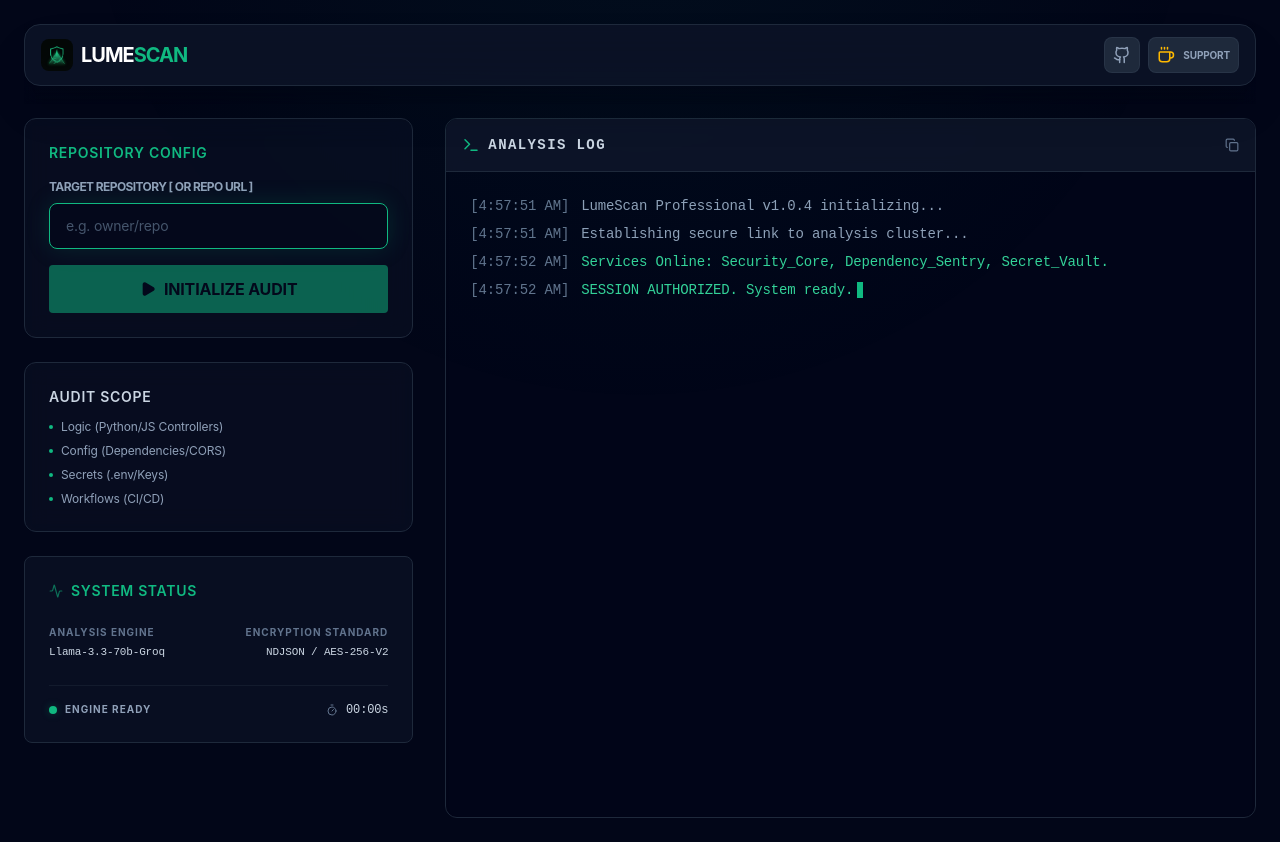
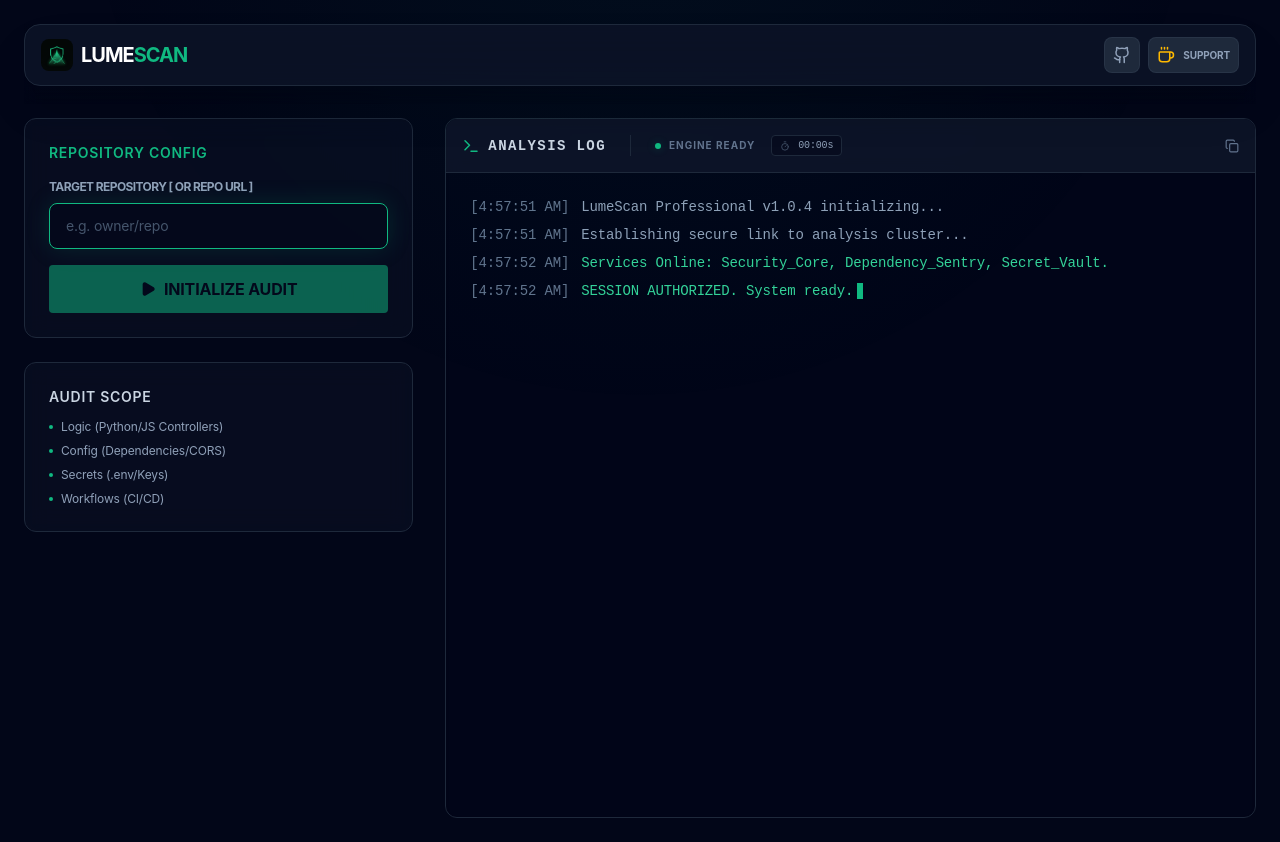
Before and after one commit to mfscpayload-690/lumescan, a Next.js app in the folder web/: page / in a window 1280 px wide. Built offline with nearby package versions, Linux system fonts and the light colour scheme.

Commit message:
feat(web): enhance workstation with dynamic repo heading and language icons

```diff
--- a/web/components/Workstation.tsx
+++ b/web/components/Workstation.tsx
@@ -15,6 +15,28 @@ interface LogEntry {
   message: string;
   timestamp: string;
 }
+
+const getLanguageColor = (lang: string) => {
+  const colors: Record<string, string> = {
+    'JavaScript': '#f1e05a',
+    'TypeScript': '#3178c6',
+    'Python': '#3572A5',
+    'HTML': '#e34c26',
+    'CSS': '#563d7c',
+    'Rust': '#dea584',
+    'Go': '#00ADD8',
+    'C++': '#f34b7d',
+    'Java': '#b07219',
+    'PHP': '#4F5D95',
+    'Ruby': '#701516',
+    'Shell': '#89e051',
+    'Vue': '#41b883',
+    'React': '#61dafb',
+    'C': '#555555',
+    'C#': '#178600',
+  };
+  return colors[lang] || '#8b949e';
+};
 
 const Github = ({ size = 24, ...props }: { size?: number } & React.SVGProps<SVGSVGElement>) => (
   <svg
@@ -482,11 +504,12 @@ export const Workstation: React.FC<WorkstationProps> = ({ initialRepo }) => {
               </div>
             )}
 
-            {repoMetadata ?
+            {repoMetadata && (
               <div className="p-6 bg-slate-900/40 border border-slate-800 rounded-xl backdrop-blur-md relative z-10 animate-in fade-in slide-in-from-left-4 duration-500 shadow-xl">
                 <div className="flex items-center justify-between mb-6">
-                  <h2 className="text-sm font-bold text-blue-400 uppercase tracking-[0.2em] flex items-center gap-2">
-                    <Zap size={16} className="text-blue-400 fill-blue-400/20" /> REPOSITORY PULSE
+                  <h2 className="text-base sm:text-xl font-bold text-white flex items-center gap-2.5 truncate pr-4">
+                    <Zap size={20} className="text-blue-400 fill-blue-400/20 shrink-0" />
+                    {repoMetadata.full_name || (repoUrl && repoUrl.includes('/') ? repoUrl.split('/').filter(Boolean).slice(-2).join('/') : repoUrl) || 'REPOSITORY PULSE'}
                   </h2>
                   <div className="px-2 py-1 bg-slate-950 border border-slate-800 rounded text-[10px] font-mono text-slate-500 uppercase">
                     {repoMetadata.visibility || 'Public'}
@@ -532,14 +555,32 @@ export const Workstation: React.FC<WorkstationProps> = ({ initialRepo }) => {
 
                   {/* Technical Meta List */}
                   <div className="space-y-3 pt-2">
-                    <div className="flex items-center justify-between p-3 bg-slate-950/40 rounded-lg border border-slate-800/50 hover:bg-slate-950/60 transition-colors">
-                      <div className="flex items-center gap-3">
-                        <div className="p-1.5 bg-emerald-500/10 rounded">
-                          <Code size={14} className="text-emerald-500" />
+                    <div className="flex flex-wrap items-center gap-3 p-4 bg-slate-950/40 rounded-xl border border-slate-800/50 hover:bg-slate-950/60 transition-colors">
+                      {repoMetadata.languages && repoMetadata.languages.length > 0 ? (
+                        repoMetadata.languages.slice(0, 10).map((lang: string) => {
+                          const mapping: Record<string, string> = {
+                            'JavaScript': 'js', 'TypeScript': 'ts', 'Python': 'py',
+                            'HTML': 'html', 'CSS': 'css', 'Rust': 'rust', 'Go': 'go',
+                            'C++': 'cpp', 'Java': 'java', 'PHP': 'php', 'Ruby': 'ruby',
+                            'Shell': 'bash', 'Vue': 'vue', 'React': 'react', 'C': 'c', 'C#': 'cs'
+                          };
+                          const iconId = mapping[lang] || lang.toLowerCase().replace('#', 's').replace('++', 'pp');
+                          return (
+                            <img
+                              key={lang}
+                              src={`https://skillicons.dev/icons?i=${iconId}`}
+                              alt={lang}
+                              title={lang}
+                              className="w-6 h-6 sm:w-8 sm:h-8 hover:scale-110 transition-transform cursor-help"
+                            />
+                          );
+                        })
+                      ) : (
+                        <div className="flex items-center gap-2">
+                          <Code size={16} className="text-slate-500" />
+                          <span className="text-xs font-mono text-slate-400">Technology stack identified during scan</span>
                         </div>
-                        <span className="text-[11px] font-bold text-slate-400 uppercase tracking-widest">Main Language</span>
-                      </div>
-                      <span className="text-xs font-mono text-slate-200">{repoMetadata.language || 'Multi'}</span>
+                      )}
                     </div>
 
                     <div className="flex items-center justify-between p-3 bg-slate-950/40 rounded-lg border border-slate-800/50 hover:bg-slate-950/60 transition-colors">
@@ -590,49 +631,33 @@ export const Workstation: React.FC<WorkstationProps> = ({ initialRepo }) => {
                   </div>
                 </div>
               </div>
-              :
-              <div className="p-6 bg-slate-900/50 border border-slate-800 rounded-lg space-y-6">
-                <h2 className="text-sm font-semibold text-emerald-500 uppercase tracking-wider flex items-center gap-2">
-                  <Activity size={14} className="animate-pulse" /> SYSTEM STATUS
-                </h2>
+            )}
+          </div>
 
-                {/* Specs Grid */}
-                <div className="grid grid-cols-2 gap-4">
-                  <div className="space-y-1">
-                    <div className="text-[10px] text-slate-500 uppercase font-bold tracking-widest">Analysis Engine</div>
-                    <div className="text-[11px] text-slate-300 font-mono truncate">Llama-3.3-70b-Groq</div>
-                  </div>
-                  <div className="space-y-1 text-right">
-                    <div className="text-[10px] text-slate-500 uppercase font-bold tracking-widest">Encryption Standard</div>
-                    <div className="text-[11px] text-slate-300 font-mono">NDJSON / AES-256-V2</div>
-                  </div>
+          <div className={`md:col-span-2 bg-slate-950 border border-slate-800 rounded-xl overflow-hidden flex flex-col ${isLogCollapsed ? 'h-auto md:h-[700px]' : 'h-[500px] md:h-[700px]'} shadow-inner transition-all duration-300`}>
+            <div className="bg-slate-900/80 border-b border-slate-800 p-4 flex items-center justify-between backdrop-blur-sm">
+              <div className="flex items-center gap-6">
+                <div className="flex items-center gap-2">
+                  <Terminal size={18} className="text-emerald-500" />
+                  <span className="font-mono text-sm font-bold tracking-widest text-slate-300">ANALYSIS LOG</span>
                 </div>
 
-                {/* Status & Timer Bar */}
-                <div className="flex items-center justify-between pt-4 border-t border-slate-800/50">
+                {/* Integrated Status & Timer */}
+                <div className="hidden sm:flex items-center gap-4 pl-6 border-l border-slate-800">
                   <div className="flex items-center gap-2">
-                    <div className={`w-2 h-2 rounded-full ${isScanning ? 'bg-blue-500 animate-pulse' : 'bg-emerald-500'} shadow-[0_0_8px_rgba(16,185,129,0.3)]`} />
-                    <span className="text-[10px] text-slate-400 font-bold tracking-widest uppercase">
+                    <div className={`w-1.5 h-1.5 rounded-full ${isScanning ? 'bg-blue-500 animate-pulse' : 'bg-emerald-500'} shadow-[0_0_8px_rgba(16,185,129,0.3)]`} />
+                    <span className="text-[10px] text-slate-500 font-bold tracking-widest uppercase">
                       {isScanning ? 'SCAN ACTIVE' : 'ENGINE READY'}
                     </span>
                   </div>
-                  <div className="flex items-center gap-2">
-                    <Timer size={12} className="text-slate-500" />
-                    <span className="text-xs text-slate-300 font-mono">
+                  <div className="flex items-center gap-2 bg-slate-950/50 px-2 py-0.5 rounded border border-slate-800">
+                    <Timer size={10} className="text-slate-600" />
+                    <span className="text-[10px] text-slate-400 font-mono">
                       {Math.floor(elapsedTime / 60).toString().padStart(2, '0')}:
                       {(elapsedTime % 60).toString().padStart(2, '0')}s
                     </span>
                   </div>
                 </div>
-              </div>
-            }
-          </div>
-
-          <div className={`md:col-span-2 bg-slate-950 border border-slate-800 rounded-xl overflow-hidden flex flex-col ${isLogCollapsed ? 'h-auto md:h-[700px]' : 'h-[500px] md:h-[700px]'} shadow-inner transition-all duration-300`}>
-            <div className="bg-slate-900/80 border-b border-slate-800 p-4 flex items-center justify-between backdrop-blur-sm">
-              <div className="flex items-center gap-2">
-                <Terminal size={18} className="text-emerald-500" />
-                <span className="font-mono text-sm font-bold tracking-widest text-slate-300">ANALYSIS LOG</span>
               </div>
               <div className="flex items-center gap-4">
                 <button
```
